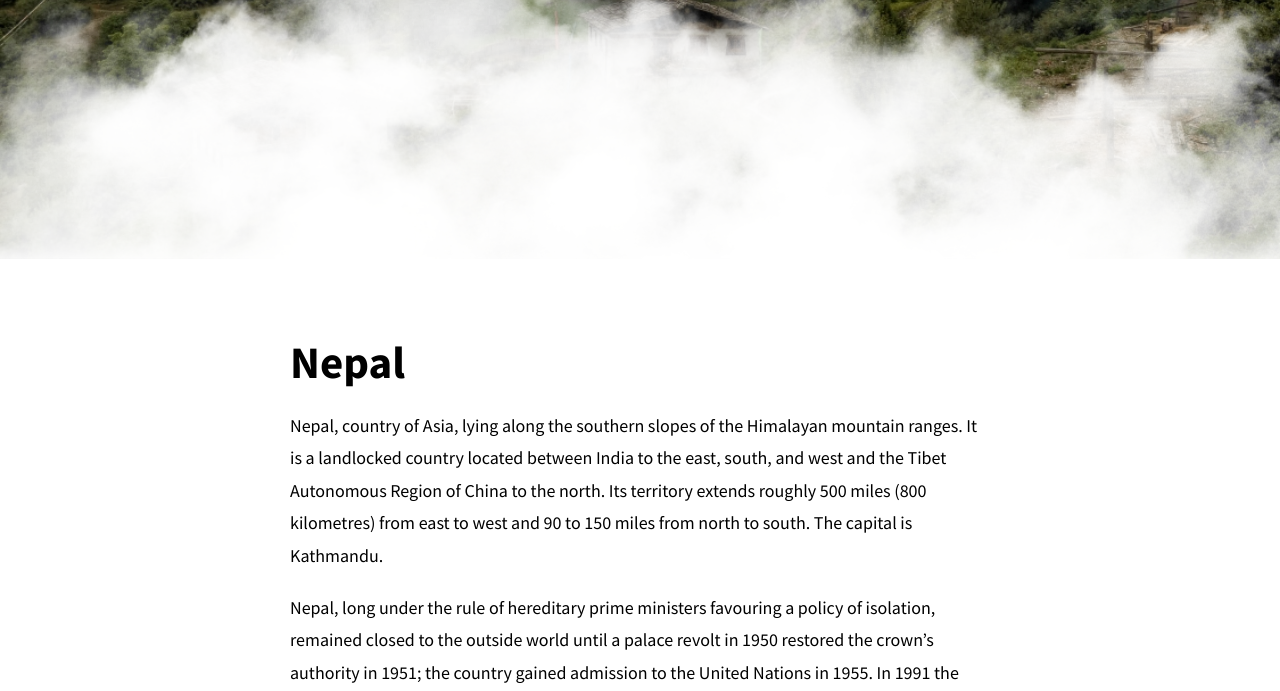
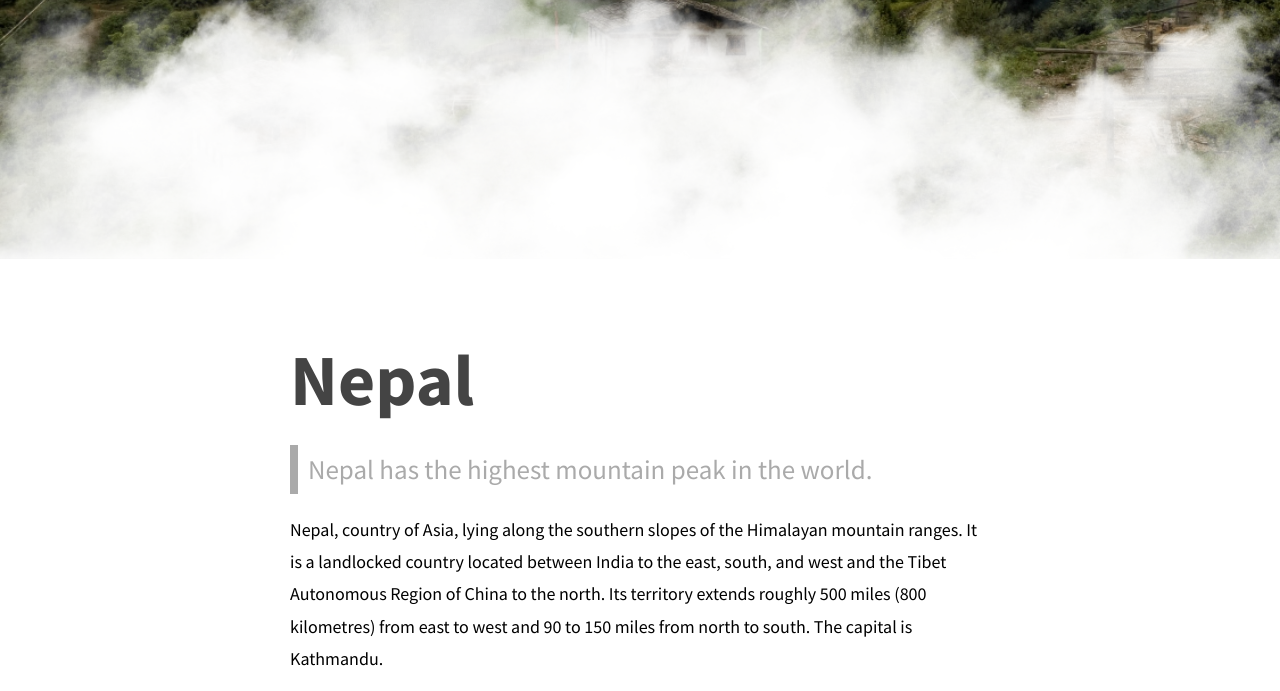
Before and after one commit to AakashRajDahal/Cloud-Animation-Website, a plain HTML site: page index.html in a window 1280 px wide. Shown: the part 541-1232 px from the top of the page. Drawn offline with Linux system fonts and the light colour scheme.

Commit message:
Added leading text

```diff
--- a/css/style.scss
+++ b/css/style.scss
@@ -89,8 +89,17 @@ section {
 }
 
 section h2 {
-	font-size: 2.5em;
+	font-size: 4em;
 	margin-bottom: 20px;
+	color: #444;
+}
+
+section .lead {
+	font-weight: light;
+	font-size: 1.5em;
+	color: #aaa;
+	border-left: 8px solid #aaa;
+	padding: 0 10px;
 }
 
 section p {
@@ -194,7 +203,7 @@ section .caption {
 
 @media only screen and (max-width: 768px) {
 	.banner {
-		height: 50vh;
+		height: 60vh;
 		.logo {
 			width: 50px;
 
--- a/index.html
+++ b/index.html
@@ -28,12 +28,17 @@
     <div class="container">
         <section>
             <h2>Nepal</h2>
+            <p class="lead">
+                Nepal has the highest mountain peak in the world.
+            </p>
             <p>
                 Nepal, country of Asia, lying along the southern slopes of the Himalayan mountain ranges. It is a
                 landlocked
-                country located between India to the east, south, and west and the Tibet Autonomous Region of China to
+                country located between India to the east, south, and west and the Tibet Autonomous Region of China
+                to
                 the
-                north. Its territory extends roughly 500 miles (800 kilometres) from east to west and 90 to 150 miles
+                north. Its territory extends roughly 500 miles (800 kilometres) from east to west and 90 to 150
+                miles
                 from
                 north to south. The capital is Kathmandu.
             </p>
@@ -44,13 +49,16 @@
                 gained
                 admission to the United Nations in 1955. In 1991 the kingdom established a multiparty parliamentary
                 system.
-                In 2008, however, after a decadelong period of violence and turbulent negotiation with a strong Maoist
+                In 2008, however, after a decadelong period of violence and turbulent negotiation with a strong
+                Maoist
                 insurgency, the monarchy was dissolved, and Nepal was declared a democratic republic.
             </p>
             <p>
-                Wedged between two giants, India and China, Nepal seeks to keep a balance between the two countries in
+                Wedged between two giants, India and China, Nepal seeks to keep a balance between the two countries
+                in
                 its
-                foreign policy—and thus to remain independent. A factor that contributes immensely to the geopolitical
+                foreign policy—and thus to remain independent. A factor that contributes immensely to the
+                geopolitical
                 importance of the country is the fact that a strong Nepal can deny China access to the rich Gangetic
                 Plain;
                 Nepal thus marks the southern boundary of the Chinese sphere north of the Himalayas in Asia.
@@ -60,12 +68,15 @@
                 Basantapur Durbar Square
             </center>
             <p>
-                As a result of its years of geographic and self-imposed isolation, Nepal is one of the least developed
+                As a result of its years of geographic and self-imposed isolation, Nepal is one of the least
+                developed
                 nations of the world. In recent years many countries, including India, China, the United States, the
                 United
-                Kingdom, Japan, Denmark, Germany, Canada, and Switzerland, have provided economic assistance to Nepal.
+                Kingdom, Japan, Denmark, Germany, Canada, and Switzerland, have provided economic assistance to
+                Nepal.
                 The
-                extent of foreign aid to Nepal has been influenced to a considerable degree by the strategic position of
+                extent of foreign aid to Nepal has been influenced to a considerable degree by the strategic
+                position of
                 the
                 country between India and China.
             </p>
```
Also changed, not shown: css/style.css, 1 other file.
